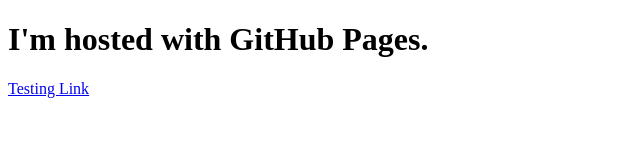
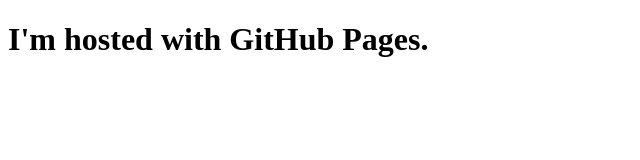
Before and after one commit to vamshi-ks/vamshi-ks.github.io, a plain HTML site: page index.html in a window 1280 px wide. Shown: the whole page, without its empty margins (0-640 px from the left). Drawn offline with Linux system fonts and the light colour scheme.

Commit message:
Update index.html

```diff
--- a/index.html
+++ b/index.html
@@ -2,6 +2,5 @@
 <html>
 <body>
 <h1>I'm hosted with GitHub Pages.</h1>
-  <a href="../MF_VAR_06022026.csv">Testing Link</a>
 </body>
 </html>
```
